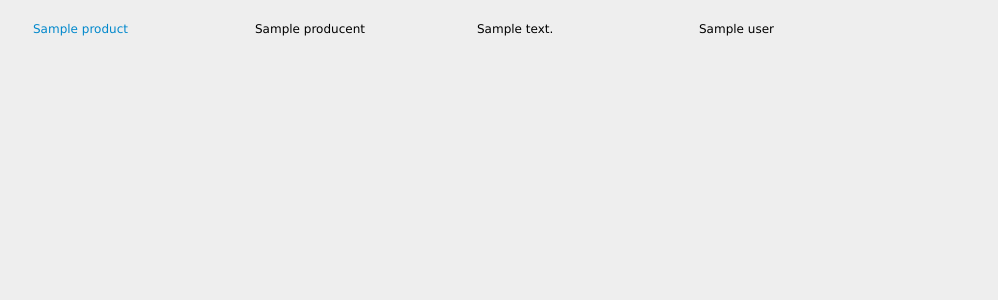
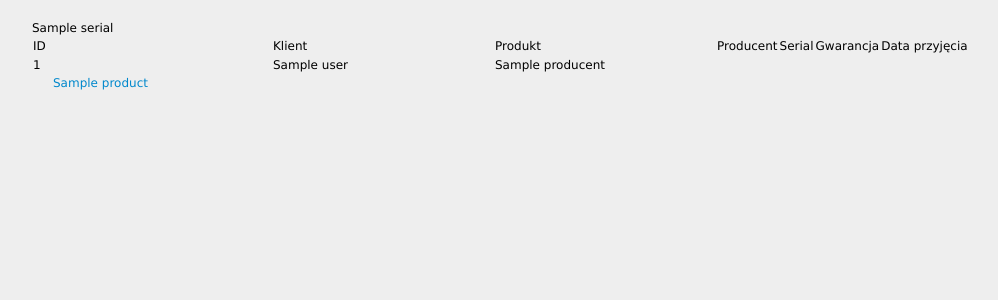
Before and after one commit to owad/dziobak, a Django app: template templates/product/product_list.html in a window 1280 px wide. Shown: the top 300 px of the page, without its empty margins (138-1136 px from the left). Run offline with Django 3.2, Linux system fonts and the light colour scheme; the template is opened without the code that fills it: most values are stand-ins (such as "Sample title", 1, 10 or a date in 2020); some libraries are stand-ins or nearby versions.

Commit message:
some model changes

```diff
--- a/product/models.py
+++ b/product/models.py
@@ -29,6 +29,8 @@ class Product(ABM):
     serial = models.CharField(max_length=128, blank=True, verbose_name='numer seryjny')
     invoice = models.CharField(max_length=128, blank=True, verbose_name='numer faktury')
     description = models.TextField(verbose_name='opis usterki')
+    warranty = models.BooleanField(default=False, choices=[(False, 'Nie'), (True, 'Tak')], verbose_name='gwarancja')
+    status = models.CharField(max_length=64, verbose_name='status')
     user = models.ForeignKey(User)  # client (not an emplyee)
 
 
--- a/templates/product/product_list.html
+++ b/templates/product/product_list.html
@@ -2,12 +2,23 @@
 
 {% block content %}
     <table class="datatable">
+        <tr>
+            <td>ID</td>
+            <td>Klient</td>
+            <td>Produkt</td>
+            <td>Producent</td>
+            <td>Serial</td>
+            <td>Gwarancja</td>
+            <td>Data przyjęcia</td>
+            <td></td>
+        </tr>
     {% for p in products %}
         <tr>
+            <td class="span3">{{ p.pk }}</td>
+            <td class="span3">{{ p.user }}</td>
+            <td class="span3">{{ p.producent }}</td>
+            <tr class="span3">{{ p.serial }}</td>
             <td class="span3"><a href="{% url 'product_detail' p.pk %}">{{ p }}</a></td>
-            <td class="span3">{{ p.producent }}</td>
-            <td class="span3">{{ p.description }}</td>
-            <td class="span3">{{ p.user }}</td>
         </tr>
     {% empty %}
         <tr>
```
